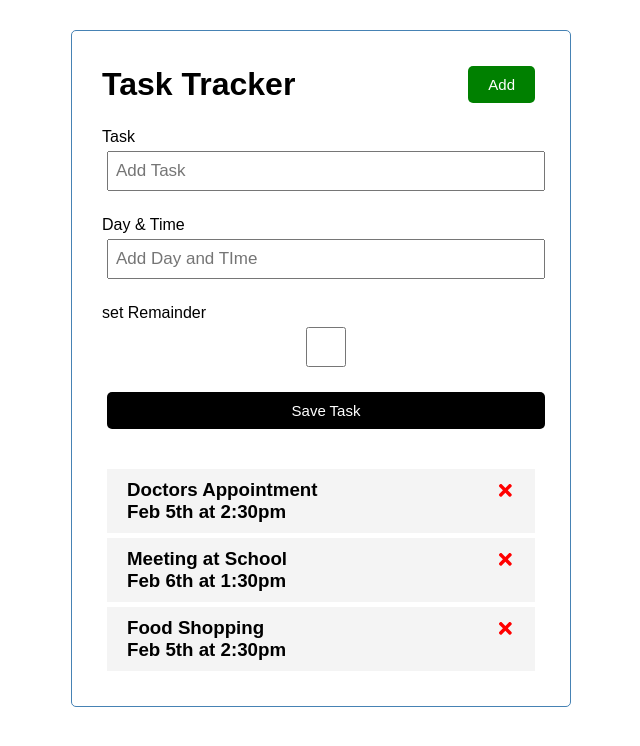
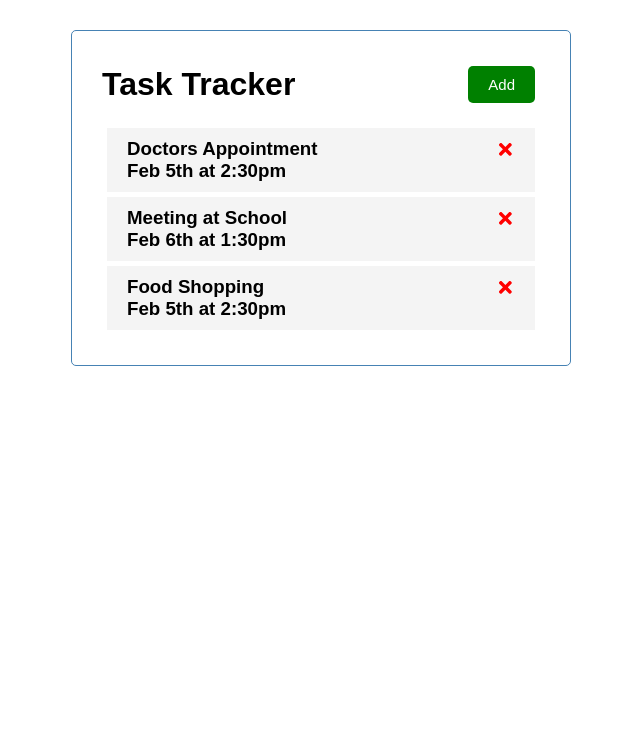
Before and after one commit to prateekmohanty63/ReactJs, a React (Create React App) app: page / in a window 1280 px wide. Shown: the top 746 px of the page, without its empty margins (319-959 px from the left). Built offline with nearby package versions, Linux system fonts and the light colour scheme.

Commit message:
Completed Add on toggle

```diff
--- a/src/App.js
+++ b/src/App.js
@@ -58,8 +58,8 @@
 
   return (
     <div className="container">
-     <Header title='Task Tracker' />
-     <AddTask onAdd={addTask}/>
+     <Header title='Task Tracker' onAdd={()=>setShowAddTask(!showAddTask)} />
+     {showAddTask && <AddTask onAdd={addTask}/>}
      {tasks.length>0 ? (<Task tasks={tasks} onDelete={deleteTask} onToggle={toggleRemainder}/> ):('No Tasks to Show')}
 
     </div>
--- a/src/components/Header.js
+++ b/src/components/Header.js
@@ -2,14 +2,15 @@
 import PropTypes from 'prop-types'
 import Button from './Button'
 
-function Header({title}) {
-    const onClick =()=>{
-        console.log('Click')
-    }
+function Header({title,onAdd}) {
+    // const onClick =()=>{
+    //     console.log('Click')
+
+    // }
   return (
     <header className='header'>
     <h1>{title}</h1>
-    <Button color='green' text='Add' onClick={onClick}/>
+    <Button color='green' text='Add' onClick={onAdd}/>
 
     </header>
   )
```
